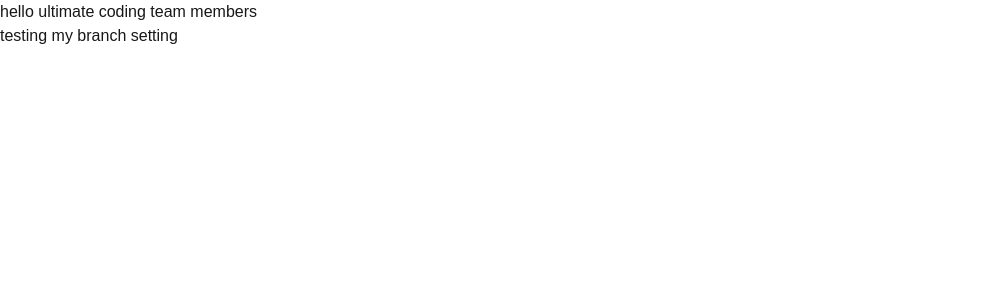
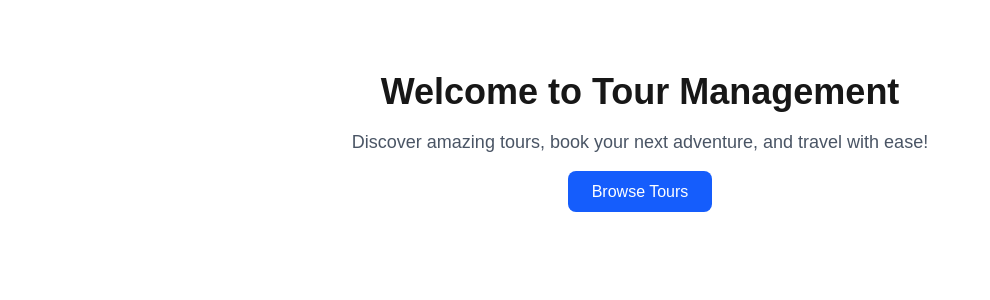
Before and after one commit to rafiq-567/tour-management-system-team-ultimate-coding, a Next.js app: page / in a window 1280 px wide. Shown: the top 300 px of the page, without its empty margins (0-990 px from the left). Built offline with nearby package versions, Linux system fonts and the light colour scheme.

Commit message:
added the homepage

```diff
--- a/src/app/page.js
+++ b/src/app/page.js
@@ -2,10 +2,19 @@ import Image from "next/image";
 
 export default function Home() {
   return (
-   <div>
-    <h1>hello ultimate coding team members</h1>
-    <div><h1>testing my branch setting</h1></div>
-   </div>
-
+    <main className="p-6">
+      <section className="text-center py-12">
+        <h1 className="text-4xl font-bold mb-4">Welcome to Tour Management</h1>
+        <p className="text-lg text-gray-600 mb-6">
+          Discover amazing tours, book your next adventure, and travel with ease!
+        </p>
+        <a
+          href="/tours"
+          className="px-6 py-3 bg-blue-600 text-white rounded-lg hover:bg-blue-700"
+        >
+          Browse Tours
+        </a>
+      </section>
+    </main>
   );
 }
```
